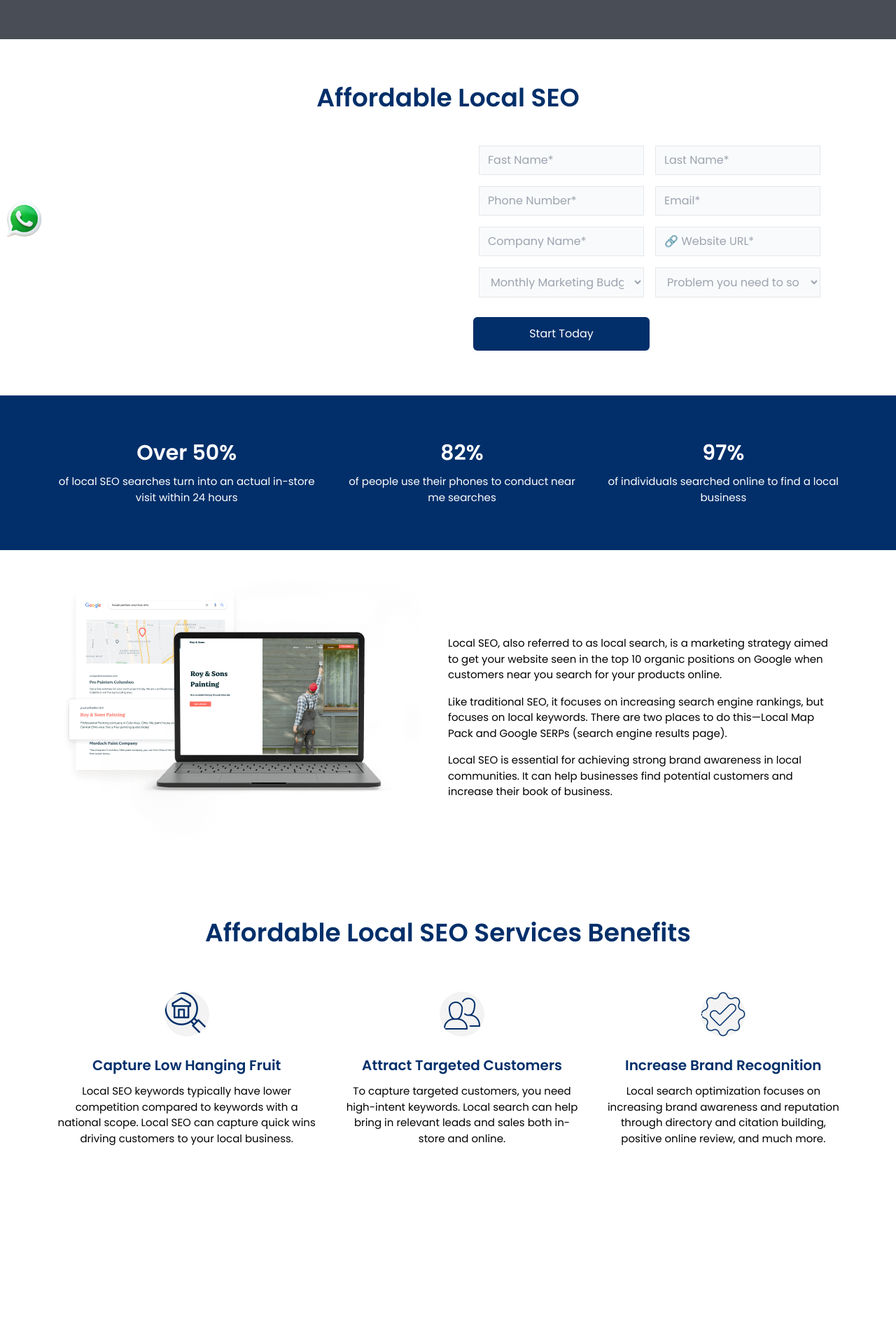
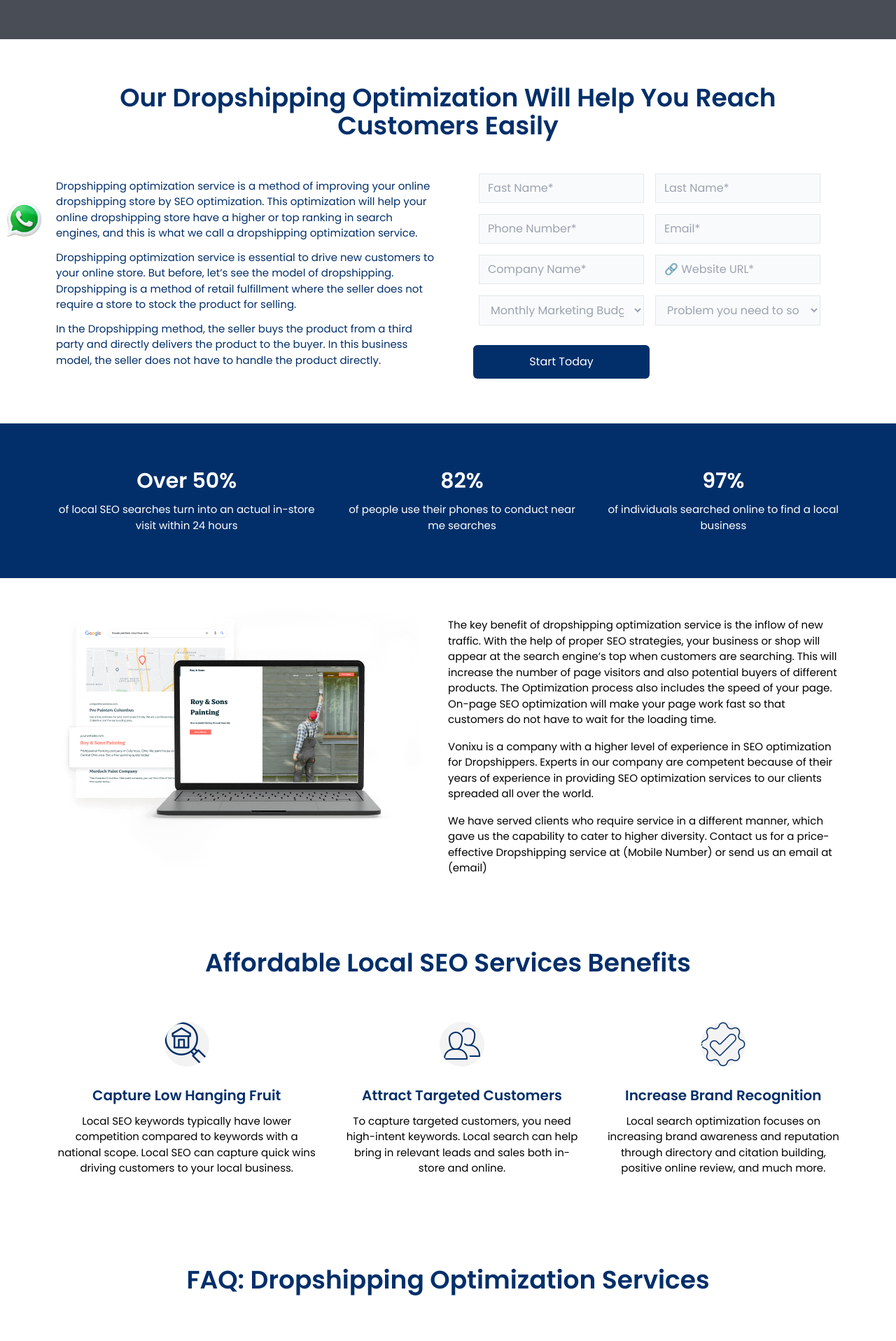
Before and after one commit to alamincoders/vonixu, a Next.js app: page /dropshippingOptimizationService in a window 1280 px wide. Shown: the part 440-2356 px from the top of the page at 70% size. Built offline with nearby package versions, Linux system fonts and the light colour scheme; grey boxes are pictures that could not be loaded; a small style sheet from the web is missing.

Commit message:
DropshippingOptimizationService content done

```diff
--- a/components/SEO/AmazonSEOService.jsx
+++ b/components/SEO/AmazonSEOService.jsx
@@ -42,11 +42,6 @@ after researching many hours.
       <WhatSEO
         img={seo}
         title="What is Affordable Local SEO?"
-        p1="Local SEO, also referred to as local search, is a marketing strategy aimed to get your website seen in the top 10 organic positions on Google  when customers near you search for your products online."
-        p2=" Like traditional SEO, it focuses on increasing search engine rankings, but focuses on local keywords. There are two places to do this—Local Map Pack and Google SERPs (search engine results page)."
-        p3=" Local SEO is essential for achieving strong brand awareness in local communities. It can help businesses find potential customers and increase their book of business."
-      />
-      <SEOBenefits
         p1="We have a few best product listing optimization teams and product description writing teams working at Vonixu for many years.
 
 They have enough knowledge of Amazon product optimization, and they know how the Amazon search engine is working.
@@ -60,7 +55,17 @@ If you are trying to get more sales, then our team can help you.
 If you are serious about increasing sales and revenue to your business, call us directly to  (Phone Number)
 Additionally, if you want to get a free quote for your project, send us a query to  (Email)
 "
+      />
+      <SEOBenefits
+        title1="Affordable Local SEO Services Benefits "
+        title2="Capture Low Hanging Fruit"
+        title3="Attract Targeted Customers"
+        title4=" Increase Brand Recognition"
+        p1="Local SEO keywords typically have lower competition compared to keywords with a national scope. Local SEO can capture quick wins driving  customers to your local business."
+        p2="To capture targeted customers, you need high-intent keywords. Local search can help bring in relevant leads and sales both in-store and online. "
+        p3=" Local search optimization focuses on increasing brand awareness and reputation through directory and citation building, positive online  review, and much more."
       />{" "}
+
       <ServiceFAQ
         title="Amazon SEO Services for Product Listing Optimization"
         p="Amazon sellers are finding solutions for increasing their sales to generate more revenue. We are receiving many queries from them about our service details so that they can understand how we can improve their sales.
--- a/components/SEO/DropshippingOptimizationService.jsx
+++ b/components/SEO/DropshippingOptimizationService.jsx
@@ -14,11 +14,15 @@ import ServiceFAQ from "../ServicesComponents/ServiceFAQ";
 const DropshippingOptimizationService = () => {
   return (
     <>
-      <Banner title="VISER SEO Services: Rank on Search Engine & Drive Organic Traffic to Your Website" />
+      <Banner title="Build a Profitable Dropshipping Business & Earn Revenue" />
       <SeoFormBanner
-        title="Affordable Local SEO"
-        p="Manta has ranked millions of local businesses in the top 10 of Google for over 20 years with our affordable local SEO services. We help businesses get found by a large local audience to increase both leads and sales. Learn how our local  SEO services can help you find new customers today!"
-        img={bImg}
+        title="Our Dropshipping Optimization Will Help You Reach Customers Easily"
+        p1="Dropshipping optimization service is a method of improving your online dropshipping store by SEO optimization. This optimization will help your online dropshipping store have a higher or top ranking in search engines, and this is what we call a dropshipping optimization service."
+        p2="Dropshipping optimization service is essential to drive new customers to your online store. But before, let’s see the model of dropshipping.
+
+Dropshipping is a method of retail fulfillment where the seller does not require a store to stock the product for selling.
+"
+        p3=" In the Dropshipping method, the seller buys the product from a third party and directly delivers the product to the buyer. In this business model, the seller does not have to handle the product directly."
       />
       <OverPercent
         title1="Over 50%"
@@ -30,10 +34,17 @@ const DropshippingOptimizationService = () => {
       />
       <WhatSEO
         img={seo}
-        title="What is Affordable Local SEO?"
-        p1="Local SEO, also referred to as local search, is a marketing strategy aimed to get your website seen in the top 10 organic positions on Google  when customers near you search for your products online."
-        p2=" Like traditional SEO, it focuses on increasing search engine rankings, but focuses on local keywords. There are two places to do this—Local Map Pack and Google SERPs (search engine results page)."
-        p3=" Local SEO is essential for achieving strong brand awareness in local communities. It can help businesses find potential customers and increase their book of business."
+        title="Vonixu Dropshipping Optimization Service Will Help You To Reach Potential Customers"
+        p1="The key benefit of dropshipping optimization service is the inflow of new traffic. With the help of proper SEO strategies, your business or shop will appear at the search engine’s top when customers are searching. This will increase the number of page visitors and also potential buyers of different products.
+
+The Optimization process also includes the speed of your page. On-page SEO optimization will make your page work fast so that customers do not have to wait for the loading time.
+"
+        p2=" Vonixu is a company with a higher level of experience in SEO optimization for Dropshippers. Experts in our company are competent because of their years of experience in providing SEO optimization services to our clients spreaded all over the world.
+"
+        p3="We have served clients who require service in a different manner, which gave us the capability to cater to higher diversity.
+
+Contact us for a price-effective Dropshipping service at  (Mobile Number)  or send us an email at  (email)
+"
       />
       <SEOBenefits
         title1="Affordable Local SEO Services Benefits "
@@ -45,30 +56,71 @@ const DropshippingOptimizationService = () => {
         p3=" Local search optimization focuses on increasing brand awareness and reputation through directory and citation building, positive online  review, and much more."
       />{" "}
       <ServiceFAQ
-        que1=""
-        que2=""
-        que3=""
-        que4=""
-        que5=""
-        que6=""
-        que7=""
-        que8=""
-        que9=""
-        que10=""
-        que11=""
-        que12=""
-        ans1=""
-        ans2=""
-        ans3=""
-        ans4=""
-        ans5=""
-        ans6=""
-        ans7=""
-        ans8=""
-        ans9=""
-        ans10=""
-        ans11=""
-        ans12=""
+        title="FAQ: Dropshipping Optimization Services"
+        que1="Is dropshipping still worth it in 2020?"
+        que2="Is dropshipping a bad idea?"
+        que3="Can you dropship on Amazon"
+        que4="What are the benefits of dropshipping?"
+        que5="What is a dropshipping business model?"
+        que6="What is the success rate of dropshipping?"
+        que7="Who is the wealthiest drop-shipper?"
+        que8="How much do dropshippers make on average?"
+        que9="Can you lose money dropshipping?"
+        que10="What should I not drop ship?"
+        que11="How do I be a successful dropshipper?"
+        que12="How do you start dropshipping without investment?"
+
+        ans1="Yes, dropshipping is a profitable business that is still worth it in 2020 because of the flourishing eCommerce business worldwide. In 2020 Dropshipping is at its peak, making billion dollars of profit."
+        ans2="Dropshipping is a great idea. There are several reasons for it to be great, like you can start with less or no capital. You do not need investments or storage. You do not have to take care of products, which means you do not have much liability. There is a shallow risk in dropshipping."
+        ans3=" Yes, you can dropship on Amazon, but there are procedures. You can drop ship through fulfilled by amazon program, and you can send your products to Amazon. They will deliver them to the customers. "
+        ans4=" There are a plethora of benefits of the dropshipping business model. 7 most significant benefits of dropshipping are as follows: =
+Easy to get started
+Less capital is required
+Low overhead
+Flexible location
+A wide selection of products to sell
+Easier to test
+Easier to scale
+"
+        ans5="The dropshipping business model consists of
+=
+Customers will order products from your business or store
+You will order that specific product from a third party
+The third-party seller will send the product directly to the customer
+"
+        ans6="There is a chance of having a high success rate in dropshipping. In most cases, drop shippers spend their money on paid advertisements to sell their products.
+
+Dropshippers estimates the highest success rate of 10 percent during the first year they start the operation.
+"
+        ans7="Here is the example of the three richest dropshipper
+=
+Irwin Dominguez. He has made one million dollars in 12 months
+Aloysius Chay and Galvin Bay earns 60,000 dollars yearly
+Kate earns 32000 dollars monthly
+"
+        ans8="The average income of a dropshipper varies for many factors. It depends on the product s/he is selling and the niche, the time, and the trend in the market. One of the key factors of the average profit in this model is the sales volume. A dropshipper can easily make 1000$ per month. But some dropshippers makes 50,000 dollars monthly.
+"
+        ans9="People can lose money doing dropshipping. At the beginning or the starting of your dropshipping business, you may lose some money. But do not worry; with time and proper understanding, you can make a good pattern of doing dropshipping more efficiently and effectively."
+        ans10="If there is something that you should not drop ship, then that is furniture. Though anyone can deal with furniture, it is not wise. You should not drop-ship furniture because you will have to go through a lot of hassle. Furniture is larger and also vulnerable to breaking, scratches, and spots. Hence it is not worth it unless you are a giant company that can deliver furniture.
+become
+"
+        ans11="Here are 6 easy steps successful dropshipper =     Select a niche
+Do your competition research
+Secure a supplier
+Create the ecommerce website
+Make a customer acquisition plan
+Analyze and optimize
+"
+        ans12="You can start dropshipping without investment following the 4 easy steps
+Step 1: Create a store
+
+Step 2: Find a supplier
+
+Step 3: Invest Your Time
+
+Step 4: Market your products
+"
+
       />
     </>
   );
--- a/components/SEO/ShopifySEOService.jsx
+++ b/components/SEO/ShopifySEOService.jsx
@@ -14,11 +14,25 @@ import ServiceFAQ from "../ServicesComponents/ServiceFAQ";
 const ShopifySEOService = () => {
   return (
     <>
-      <Banner title="VISER SEO Services: Rank on Search Engine & Drive Organic Traffic to Your Website" />
+      <Banner title="Grow Sales of Your Shopify Store" />
       <SeoFormBanner
-        title="Affordable Local SEO"
-        p="Manta has ranked millions of local businesses in the top 10 of Google for over 20 years with our affordable local SEO services. We help businesses get found by a large local audience to increase both leads and sales. Learn how our local  SEO services can help you find new customers today!"
-        img={bImg}
+        title="Get Your Revenue Growing with Our Shopify Speed Optimization Services at Vonixu"
+        p1="Yes, we understand you are in stress because your site is not optimized well for ranking.
+
+We will resolve all those issues and improve the user interface to let your visitors check out your products or service comfortably and buy them.
+
+Vonixu is a full-service digital marketing service provider working in the industry for more than a decade.
+
+Our experience in Shopify marketing from the beginning of this platform, we have served thousands of brands with our optimization services.
+"
+        p2="Our customers are satisfied with our service, and they are recommending us as the best Shopify SEO service provider in the industry.
+
+We have several in-house teams consisting of the best Shopify experts who are working on our clients’ projects.
+"
+        p3="The service our team is providing, you are not going to get from any other agencies.
+
+We have proven strategies for your projects that will surely improve your organic reach and bring revenue to your business.
+"
       />
       <OverPercent
         title1="Over 50%"
@@ -30,10 +44,20 @@ const ShopifySEOService = () => {
       />
       <WhatSEO
         img={seo}
-        title="What is Affordable Local SEO?"
-        p1="Local SEO, also referred to as local search, is a marketing strategy aimed to get your website seen in the top 10 organic positions on Google  when customers near you search for your products online."
-        p2=" Like traditional SEO, it focuses on increasing search engine rankings, but focuses on local keywords. There are two places to do this—Local Map Pack and Google SERPs (search engine results page)."
-        p3=" Local SEO is essential for achieving strong brand awareness in local communities. It can help businesses find potential customers and increase their book of business."
+        p1="Our service will solve all issues, including lazy loading images, preloading, image optimization, minifying JS & CSS codes, etc.
+
+No matter what the problems are, our experts will discuss with you the issues and the difficulties are happening due to them.
+
+It will help you to understand why your site is not performing well.
+"
+        p2=" They will solve the problem and show you the improvements they are bringing with real-time results.
+
+If you really want to improve the performance of your site and increase revenue, then contact us using our contact info below.
+"
+        p3=" We have the most attentive and active customer service team who will respond to you within the shortest time after you send us your query.
+
+Just call us at the given number to get an appointment with our Shopify experts to discuss your issue with them.
+"
       />
       <SEOBenefits
         title1="Affordable Local SEO Services Benefits "
@@ -45,30 +69,54 @@ const ShopifySEOService = () => {
         p3=" Local search optimization focuses on increasing brand awareness and reputation through directory and citation building, positive online  review, and much more."
       />{" "}
       <ServiceFAQ
-        que1=""
-        que2=""
-        que3=""
-        que4=""
-        que5=""
-        que6=""
-        que7=""
-        que8=""
-        que9=""
-        que10=""
-        que11=""
-        que12=""
-        ans1=""
-        ans2=""
-        ans3=""
-        ans4=""
-        ans5=""
-        ans6=""
-        ans7=""
-        ans8=""
-        ans9=""
-        ans10=""
-        ans11=""
-        ans12=""
+        title="FAQ: Shopify SEO Services"
+        p="Shopify business owners are thriving for generating more sales to reach their targeted ROI. They are asking questions about optimizing their store website to get higher ranking on search engines.
+
+Well, we are trying to give their answers through our Shopify SEO services. Here you can find answers to what you are asking about our service.
+"
+        que1="What Are Shopify Speed Optimization Services?"
+        que2="How Our Shopify SEO Service Will Increase Your Sales?"
+        que3="What Can You Optimize On My Shopify Store Site?
+"
+        que4="Is My Website Safe With You?"
+        que5="Are You Going to Work On My Live Site or Theme?"
+        que6="Will My Website’s Design and Functionality Remain the Same?"
+        que7="How Long Will It Take to Complete?"
+        que8="Do You Provide Support After the Optimization is Done?"
+        que9="How Much Does It Cost to Optimize My Shopify Store?"
+        que10="Why Your Shopify Store Optimization Service is Better Than Others?"
+        ans1="Shopify speed optimization service makes your store site load faster when visitors are clicking on your site link. It includes code changes, minifying files, image compression, etc. The loading speed of your website can impact your sales, leading to your revenue as well.
+
+If your site speed is higher, then visitors will not bounce before they buy. On the other hand, if your site is loading slower, then your revenue curve will be going down on the curve.
+"
+        ans2="We will solve all issues that are causing your site’s performance on search engines and lowering user-experience. You should know that visitors are bouncing back if your site is not loading within a maximum of three seconds.
+
+Additionally, we will improve user experience using different tools and our developers’ expertise.
+"
+        ans3="
+We can optimize your complete Shopify store. Our service covers SEO optimization, speed optimization, image optimization, on-page optimization, and off-page optimization.
+
+Not only those, but we can also optimize your store or brand for improving brand reputation improvement and brand impression improvement. It will make your store reliable to your customers that influence them to buy your products or services unintentionally.
+
+"
+        ans4="We are a client-oriented full-service digital marketing agency where we put the highest importance on the safety of clients’ property. Our experts will work dedicatedly on your store site after keeping a backup of your site.
+It will help if anything goes south, then we can let your site go to its previous condition.
+
+"
+        ans5="No, we will not work on your live site or theme. We will set up a duplicate site on your server, but it will not be published until you approve. Our service depends on your satisfaction. Once you are satisfied, then we will replace the current site with our duplicate one.
+"
+        ans6="Yes, your site will be exactly the same as it was when you gave us the site to work on. We will surely optimize your site to improve user experience. We do not sacrifice user-experience to achieve faster loading speed.
+
+"
+        ans8="Yes, we have policies for after-sales service. We will provide a 15-days review period if you face any issues within the time, then we will solve that issue within the shortest time possible.
+
+You must know that we have the most sophisticated support team that is available 24/7 at your service.
+"
+        ans9="Shopify store optimization cost can be different on how in-depth the agency is providing the services. Well, we have the most affordable Shopify SEO services.If you are searching for the Shopify speed optimization service , feel free contact us. "
+        ans10="Our Shopify service is the best Shopify SEO optimization services in the industry. What we are going to serve you with our service, no other companies can provide.
+
+Our Shopify SEO services will improve your brand visibility, improve page speed that keeps visitors from bouncing out, improve sales, and generate revenue that you desire.
+"
       />
     </>
   );
```
